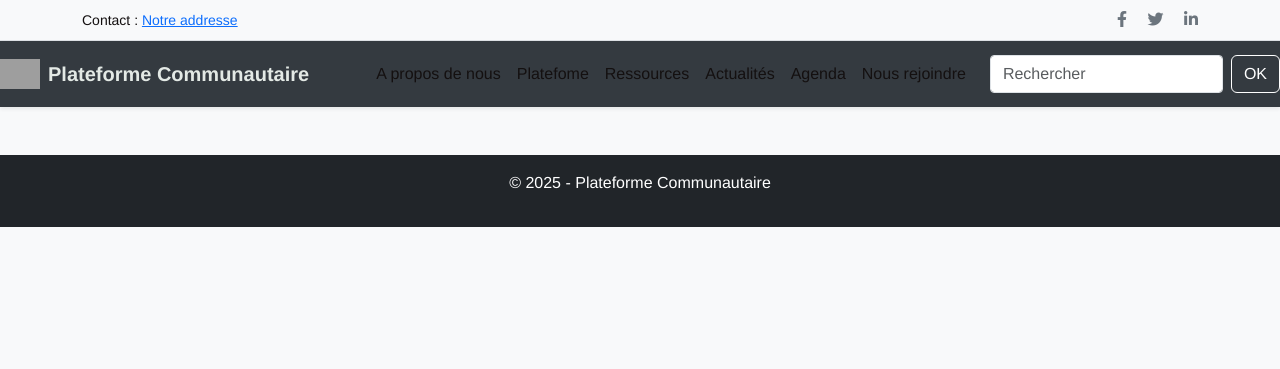
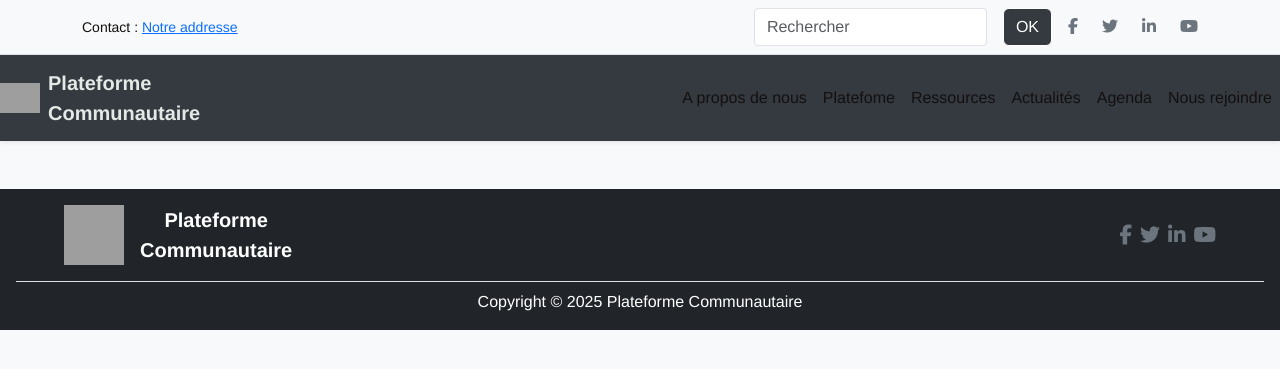
Before and after one commit to hilairesanou/Projet-Communautaire, a Django app: template communautaire/Main/templates/main/base.html in a window 1280 px wide. Shown: the top 369 px of the page. Run offline with Django 5.2, Linux system fonts and the light colour scheme; the template is opened without the code that fills it, so the values that code supplies are empty; grey boxes are pictures that could not be loaded.

Commit message:
Mis à jour du frontend, tête de page, pied de page

```diff
--- a/communautaire/Main/templates/main/base.html
+++ b/communautaire/Main/templates/main/base.html
@@ -4,11 +4,11 @@
 <head>
   <meta charset="UTF-8">
   <meta name="viewport" content="width=device-width, initial-scale=1">
-  <title>{% block title %}Plateforme Communautaire CATL{% endblock %}</title>
+  <title>{% block title %}Plateforme Communautaire{% endblock %}</title>
   <!-- Bootstrap CSS -->
   <link rel="stylesheet" href="https://cdn.jsdelivr.net/npm/bootstrap@5.3.0/dist/css/bootstrap.min.css">
   <!-- Font Awesome Icons -->
-  <link rel="stylesheet" href="https://cdnjs.cloudflare.com/ajax/libs/font-awesome/6.0.0/css/all.min.css">
+  <link rel="stylesheet" href="https://cdnjs.cloudflare.com/ajax/libs/font-awesome/6.5.0/css/all.min.css">
   <!-- Ton CSS perso -->
   <link rel="stylesheet" href="{% static 'main/css/styles.css' %}">
 </head>
@@ -20,11 +20,20 @@
     <div>
       <small>Contact : <a href="mailto:notreMail@gmail.com">Notre addresse</a></small>
     </div>
-    <div>
+
+
+    <div class="d-flex align-items-center gap-3 ms-auto">
+      <form class="d-flex gap-2 ms-3" action="#" method="GET">
+        <input class="form-control" type="search" placeholder="Rechercher" aria-label="Search" name="q">
+        <button class="btn btn-primary ms-2" style="background-color: #343a40;" type="submit">OK </button>
+      </form>
+
+
       <!-- Icônes de réseaux sociaux -->
-      <a href="#" class="text-secondary me-3"><i class="fab fa-facebook-f"></i></a>
-      <a href="#" class="text-secondary me-3"><i class="fab fa-twitter"></i></a>
-      <a href="#" class="text-secondary"><i class="fab fa-linkedin-in"></i></a>
+      <a href="#" class="text-secondary me-2"><i class="fab fa-facebook-f"></i></a>
+      <a href="#" class="text-secondary me-2"><i class="fab fa-twitter"></i></a>
+      <a href="#" class="text-secondary me-2"><i class="fab fa-linkedin-in"></i></a>
+      <a href="#" class="text-secondary"><i class="fab fa-youtube"></i></a>
     </div>
   </div>
 </div>
@@ -35,7 +44,7 @@
     <a class="navbar-brand d-flex align-items-center" href="#">
       <!-- logo image -->
       <img src="{% static 'main/img/souce_image' %}" alt="Logo" align="left" style="width: 40px; height: 40px;" class="me-2">
-      <span class="fw-bold">Plateforme Communautaire</span>
+      <span class="fw-bold">Plateforme <br> Communautaire</span>
     </a>
 
     <!-- Bouton pour le menu burger en mobile -->
@@ -53,10 +62,7 @@
         <li class="nav-item"><a class="nav-link" href="#">Agenda</a></li>
         <li class="nav-item"><a class="nav-link" href="#">Nous rejoindre</a></li>
       </ul>
-      <form class="d-flex ms-3" action="#" method="GET">
-        <input class="form-control" type="search" placeholder="Rechercher" aria-label="Search" name="q">
-        <button class="btn btn-primary ms-2" type="submit">OK</button>
-      </form>
+
     </div>
   </div>
 </nav>
@@ -69,8 +75,29 @@
 
 <!-- Footer -->
 <footer class="text-center mt-5 p-3 bg-dark text-white">
-  <p>&copy; 2025 - Plateforme Communautaire</p>
+  <div class="container-fluid d-flex justify-content-between align-items-center flex-wrap px-5">
+
+    <!-- Logo et nom -->
+    <div class="d-flex align-items-center">
+      <img src="{% static 'img/logo.png' %}" alt="Logo" width="60" height="60" class="me-3">
+      <div class="text-white fs-5 fw-semibold">Plateforme <br> Communautaire</div>
+    </div>
+
+    <!-- Réseaux sociaux -->
+    <div class="d-flex gap-2">
+      <a href="#" class="text-secondary"><i class="fab fa-facebook-f fa-lg"></i></a>
+      <a href="#" class="text-secondary"><i class="fab fa-twitter fa-lg"></i></a>
+      <a href="#" class="text-secondary"><i class="fab fa-linkedin-in fa-lg"></i></a>
+      <a href="#" class="text-secondary"><i class="fab fa-youtube fa-lg"></i></a>
+    </div>
+  </div>
+
+  <!-- Texte en bas -->
+  <div class="text-center text-white mt-3 border-top pt-2">
+    Copyright © 2025 Plateforme Communautaire
+  </div>
 </footer>
+
 
 <!-- Scripts Bootstrap et JS perso -->
 <script src="https://cdn.jsdelivr.net/npm/bootstrap@5.3.0/dist/js/bootstrap.bundle.min.js"></script>
```
Also changed, not shown: communautaire/Main/static/main/css/styles.css (+28 -5 lines), communautaire/Main/templates/main/home.html (+4 -6 lines).
